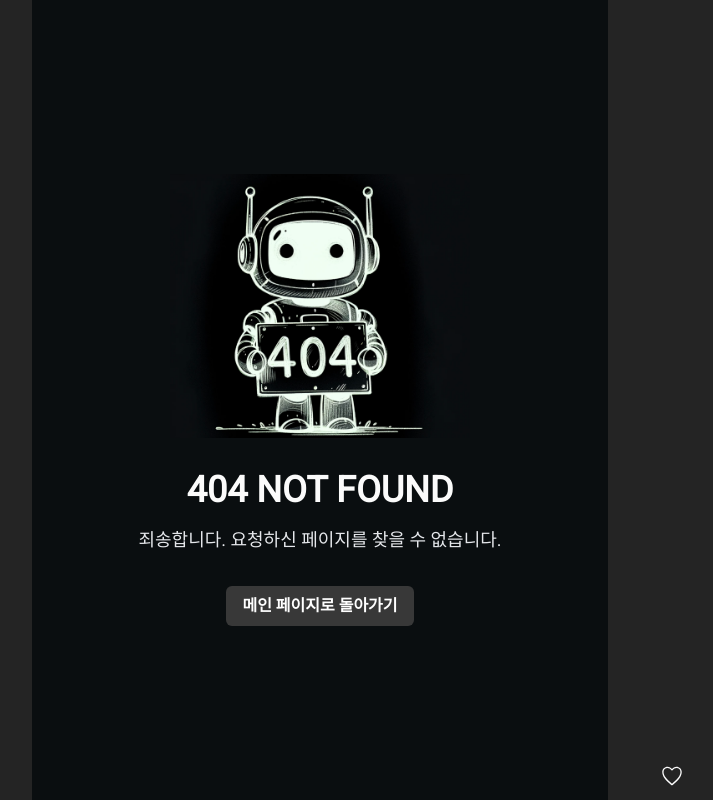
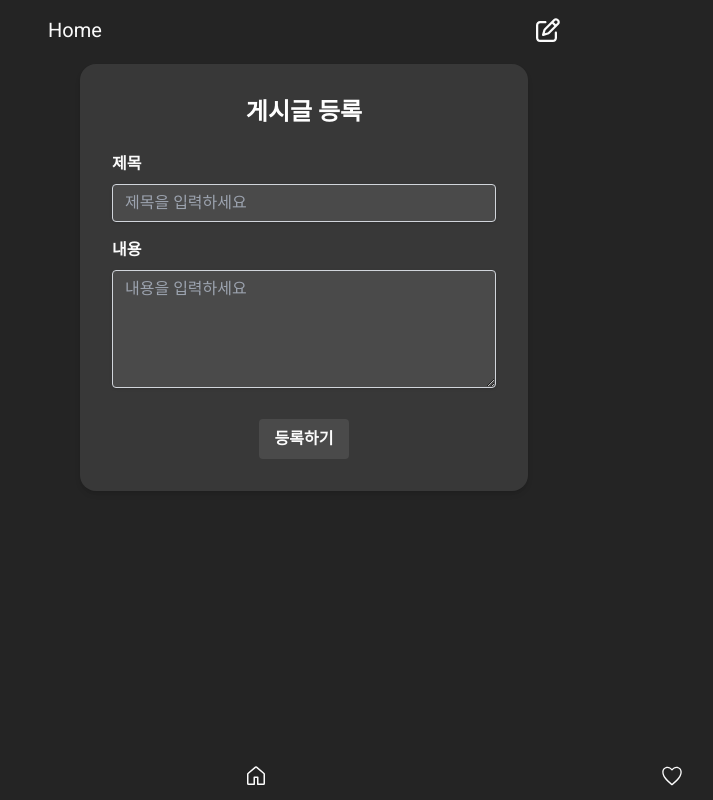
Before and after one commit to bishoe01/toy_jg, a Next.js app in the folder project_toy/: page /register in a window 1280 px wide. Before the commit this address had no page. Shown: the whole page, without its empty margins (336-1049 px from the left). Built offline with nearby package versions, Linux system fonts and the light colour scheme.

Commit message:
[UPDATE] 글 등록페이지 생성

```diff
--- /dev/null
+++ b/project_toy/src/app/register/page.tsx
@@ -0,0 +1,136 @@
+"use client";
+import { Formik, Form, Field, ErrorMessage } from "formik";
+import * as Yup from "yup";
+import axios from "axios"; // axios import
+import { useRouter } from "next/navigation";
+import Swal from "sweetalert2";
+
+const validationSchema = Yup.object({
+  title: Yup.string()
+    .required("제목을 입력해주세요.")
+    .max(10, "최대 10자까지 입력 가능합니다."),
+  content: Yup.string()
+    .required("내용을 입력해주세요.")
+    .min(10, "최소 10자 이상 입력해주세요.")
+    .max(100, "최대 1000자까지 입력 가능합니다."),
+});
+
+export default function RegisterPage() {
+  const router = useRouter();
+  return (
+    <Formik
+      initialValues={{ title: "", content: "" }}
+      validationSchema={validationSchema}
+      onSubmit={async (values) => {
+        try {
+          const response = await axios.post("/api/posts", {
+            title: values.title,
+            content: values.content,
+            date: new Date().toISOString(),
+            writer: {
+              id: "한글맨", //TODO - 변경예정 - 로그인 이후
+            },
+          });
+          console.log("response:", response);
+
+          let timerInterval: NodeJS.Timeout;
+
+          Swal.fire({
+            title: "게시글 등록 성공!",
+            html: "<b></b> 밀리초 후에 자동으로 닫힙니다.",
+            timer: 1200,
+            timerProgressBar: true,
+            customClass: {
+              timerProgressBar: "my-custom-progress-bar", // 로딩바 변경
+            },
+            background: "#383838",
+            color: "#FBFBFB",
+            didOpen: () => {
+              Swal.showLoading();
+              const b = Swal.getHtmlContainer()?.querySelector("b");
+              timerInterval = setInterval(() => {
+                if (b) {
+                  b.textContent = `${Swal.getTimerLeft()}`;
+                }
+              }, 100);
+            },
+            willClose: () => {
+              clearInterval(timerInterval);
+            },
+          }).then((result) => {
+            if (result.dismiss === Swal.DismissReason.timer) {
+              router.push("/"); // 알림창 닫힌 후 홈으로 이동
+            }
+          });
+        } catch (error) {
+          console.error("게시글 등록 실패:", error);
+          Swal.fire({
+            icon: "error",
+            title: "게시글 등록 실패",
+            text: "다시 시도해 주세요.",
+            background: "#383838", // 배경 색상 설정
+            color: "#FBFBFB", // 텍스트 색상 설정
+          });
+        }
+      }}
+    >
+      {({ isValid, isSubmitting }) => (
+        <Form className="max-w-md mx-auto py-8 px-8 bg-primary rounded-2xl shadow-md">
+          <h2 className="text-2xl font-bold text-white mb-6 text-center">
+            게시글 등록
+          </h2>
+
+          <div className="mb-4">
+            <label htmlFor="title" className="block text-whiter font-bold mb-2">
+              제목
+            </label>
+            <Field
+              type="text"
+              id="title"
+              name="title"
+              placeholder="제목을 입력하세요"
+              className="shadow appearance-none bg-secondary border border-gray-300 rounded w-full py-2 px-3 text-whiter leading-tight focus:outline-none focus:shadow-outline"
+            />
+            <ErrorMessage
+              name="title"
+              component="p"
+              className="text-red-500 text-xs italic mt-1"
+            />
+          </div>
+
+          <div className="mb-6">
+            <label
+              htmlFor="content"
+              className="block text-whiter font-bold mb-2"
+            >
+              내용
+            </label>
+            <Field
+              as="textarea"
+              id="content"
+              name="content"
+              placeholder="내용을 입력하세요" // placeholder 추가
+              rows={5} // textarea 높이 조절
+              className="shadow appearance-none bg-secondary border border-gray-300 rounded w-full py-2 px-3 text-whiter leading-tight focus:outline-none focus:shadow-outline"
+            />
+            <ErrorMessage
+              name="content"
+              component="p"
+              className="text-red-500 text-xs italic mt-1" // margin-top 추가
+            />
+          </div>
+
+          <div className="flex items-center justify-center">
+            <button
+              type="submit"
+              disabled={!isValid || isSubmitting}
+              className="bg-secondary hover:bg-secondaryLight text-whiter font-bold py-2 px-4 rounded focus:outline-none focus:shadow-outline disabled:opacity-50"
+            >
+              등록하기
+            </button>
+          </div>
+        </Form>
+      )}
+    </Formik>
+  );
+}
```
